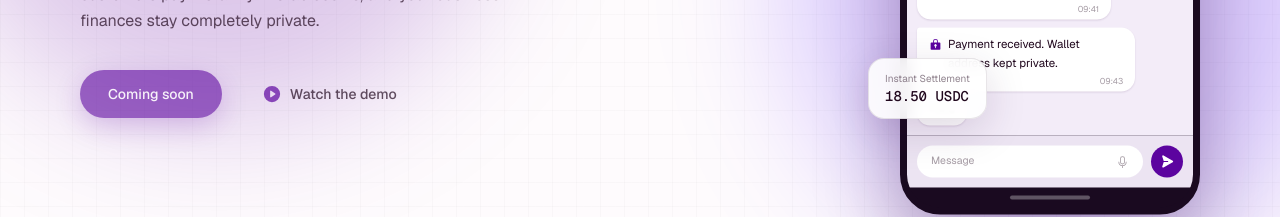
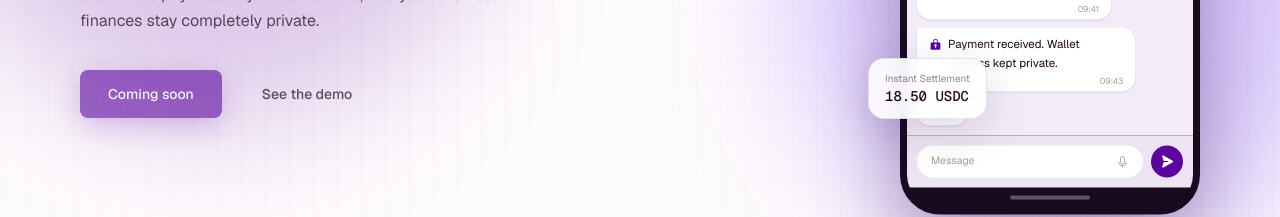
Before and after one commit to Treasure-cd/veil-app, a React (Vite) app in the folder frontend/: page / in a window 1280 px wide. Shown: the part 490-707 px from the top of the page. Built offline with nearby package versions, Linux system fonts and the light colour scheme; what @solana/web3.js would draw is missing.

Commit message:
hero section fixes

```diff
--- a/frontend/src/components/landing/Hero.tsx
+++ b/frontend/src/components/landing/Hero.tsx
@@ -1,5 +1,5 @@
 import { motion } from 'framer-motion'
-import { LockKey, PlayCircle } from '@phosphor-icons/react'
+import { LockKey } from '@phosphor-icons/react'
 import WhatsappMockup from './WhatsappMockup'
 
 const ease = [0.22, 1, 0.36, 1] as const
@@ -71,7 +71,7 @@ export default function Hero() {
           >
             <div
               aria-disabled="true"
-              className="text-bold inline-flex h-12 cursor-default items-center gap-2 rounded-full bg-primary px-7 text-sm font-medium text-white opacity-60 shadow-[0_8px_28px_rgba(92,4,159,0.35)]"
+              className="text-bold inline-flex h-12 cursor-default items-center gap-2 rounded-lg bg-primary px-7 text-sm font-medium text-white opacity-60 shadow-[0_8px_28px_rgba(92,4,159,0.35)]"
             >
               Coming soon
             </div>
@@ -81,8 +81,7 @@ export default function Hero() {
               whileTap={{ scale: 0.97 }}
               className="inline-flex h-12 items-center gap-2 rounded-full px-6 text-sm font-medium text-foreground/70 transition-colors hover:text-foreground"
             >
-              <PlayCircle weight="fill" size={20} className="text-primary/70" />
-              Watch the demo
+              See the demo
             </motion.a>
           </motion.div>
         </div>
```
